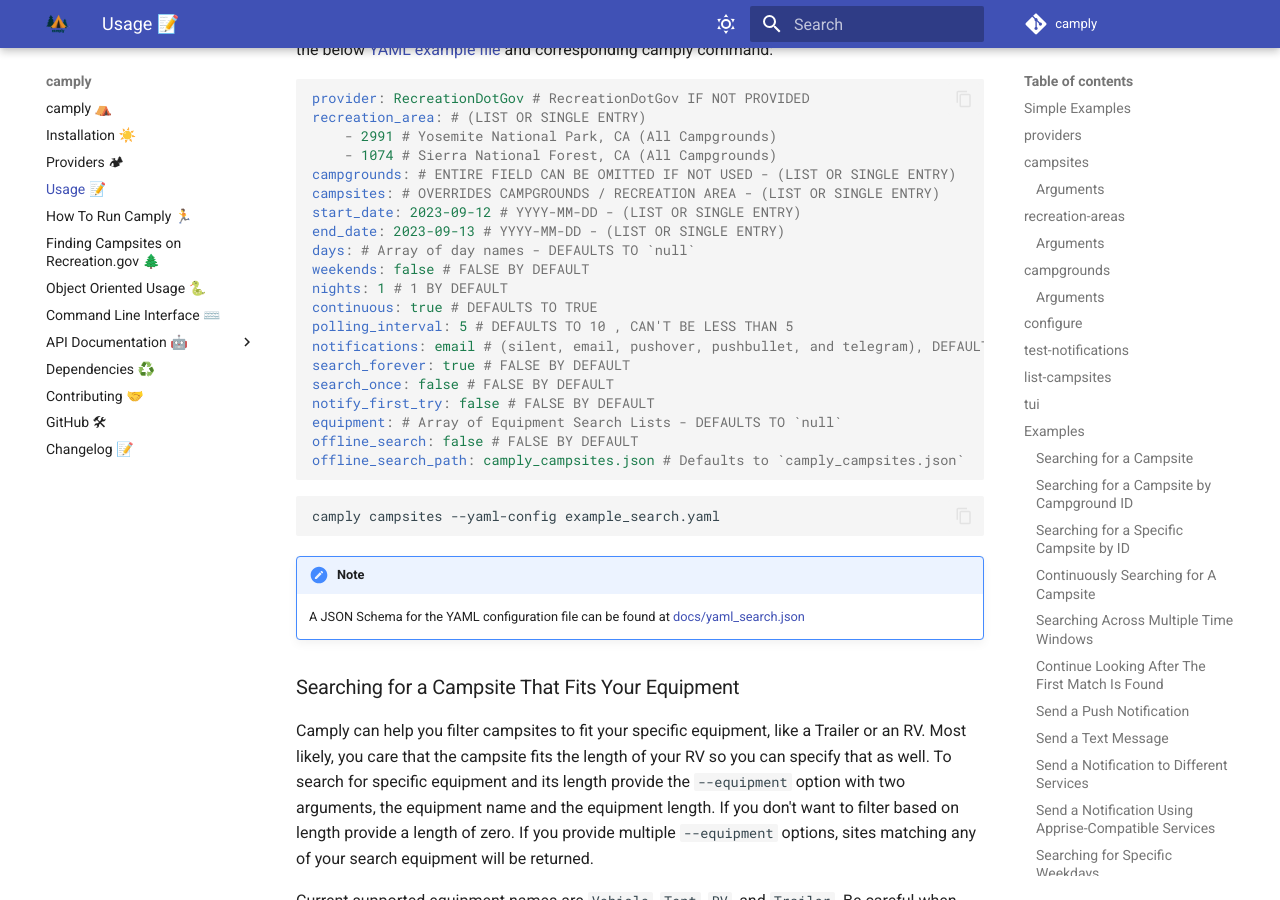
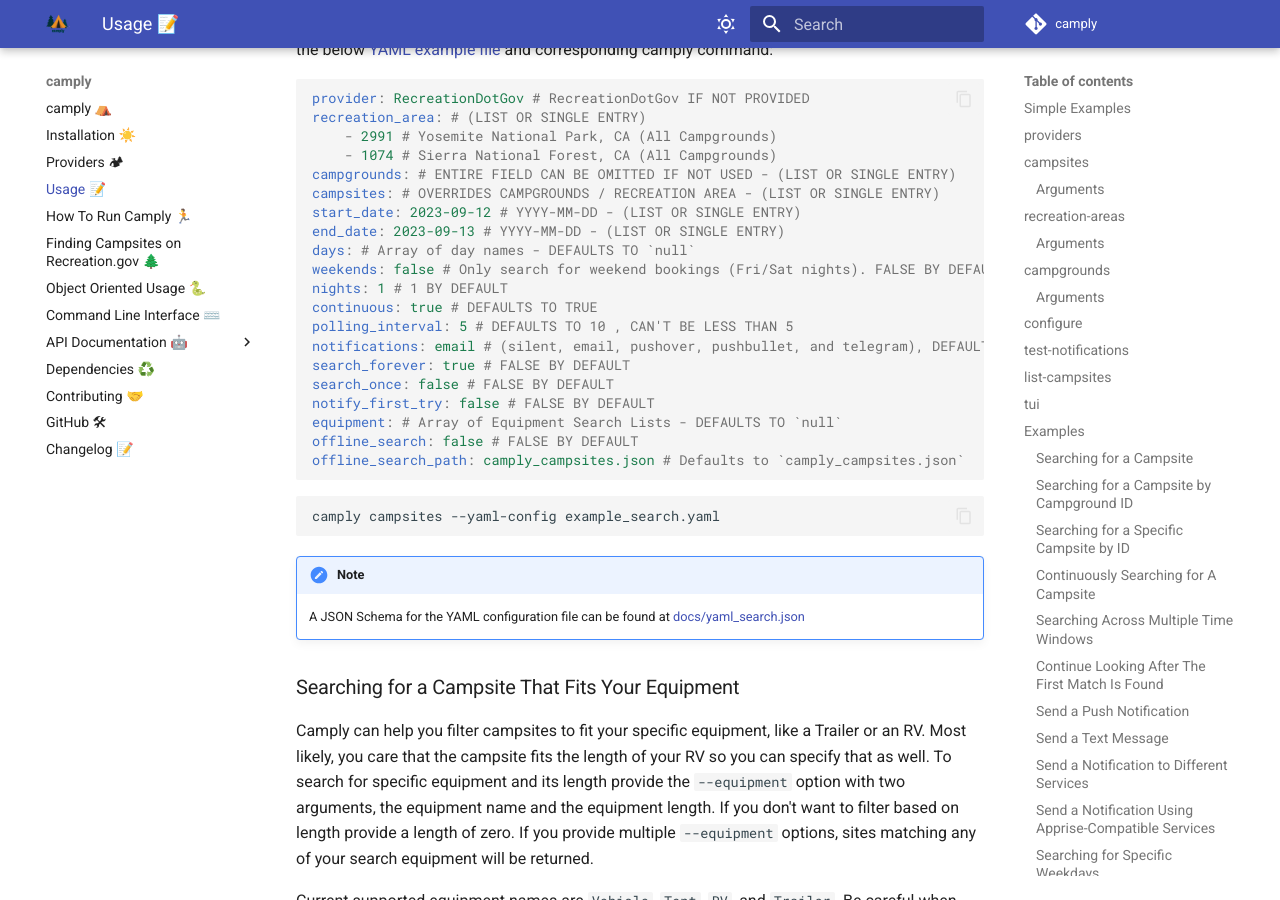
Before and after one commit to juftin/camply, an MkDocs documentation site: the page built from docs/command_line_usage.md, in a window 1280 px wide and 900 px high, scrolled down 15541 px. Built offline with MkDocs 1.6.1 and Material for MkDocs 9.7.7, drawn with Linux system fonts in a browser that asks for light colours; comment, search, counter and statistics services are not loaded.

Commit message:
📝 yaml weekends_only docstring
Clarify comment for --weekends flag in example yaml config

The --weekends flag is intended to mean "weekends only"
and will exclude weekdays from the search

```diff
--- a/docs/examples/example_search.yaml
+++ b/docs/examples/example_search.yaml
@@ -7,7 +7,7 @@
 start_date: 2023-09-12 # YYYY-MM-DD - (LIST OR SINGLE ENTRY)
 end_date: 2023-09-13 # YYYY-MM-DD - (LIST OR SINGLE ENTRY)
 days: # Array of day names - DEFAULTS TO `null`
-weekends: false # FALSE BY DEFAULT
+weekends: false # Only search for weekend bookings (Fri/Sat nights). FALSE BY DEFAULT
 nights: 1 # 1 BY DEFAULT
 continuous: true # DEFAULTS TO TRUE
 polling_interval: 5 # DEFAULTS TO 10 , CAN'T BE LESS THAN 5
```
